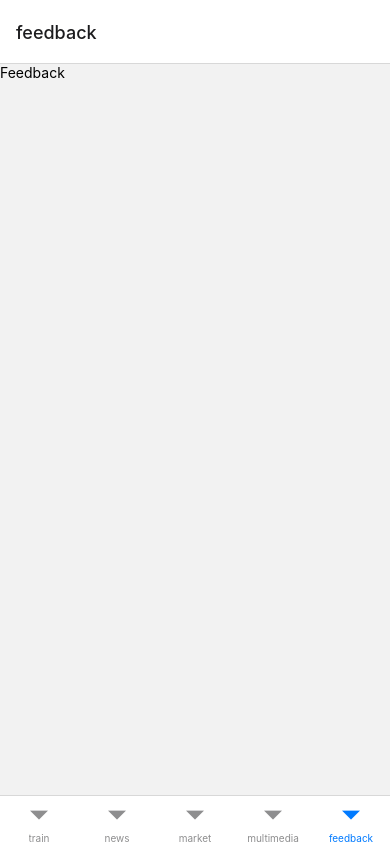
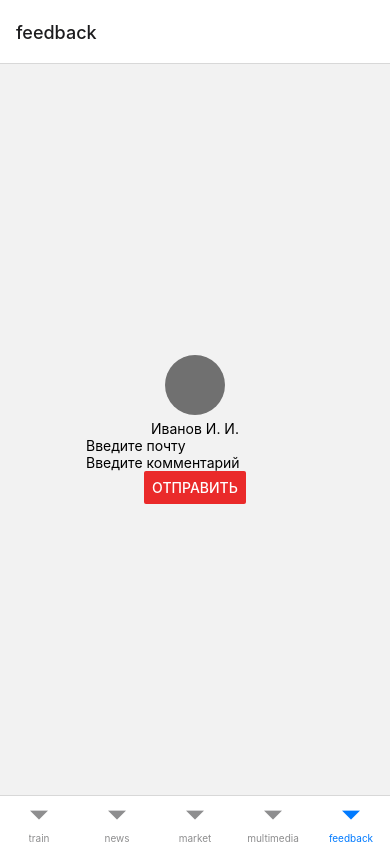
Before and after one commit to v1vaGIT/winrepo, a React Native app in the folder client/: screen /feedback in a window 390 px wide. Built offline with nearby package versions, Linux system fonts and the light colour scheme.

Commit message:
Добавил фидбэк

```diff
--- a/client/screens/Auth.js
+++ b/client/screens/Auth.js
@@ -1,6 +1,5 @@
 import React, { useState } from "react";
 import { View, Text, TextInput, Button, TouchableOpacity, StyleSheet } from 'react-native';
-import { SwitchButton } from "../components/SwitchButton";
 
 const OnPassport = () => {
 	const [text, onChangeText] = useState('')
--- a/client/screens/Tabs/Feedback.js
+++ b/client/screens/Tabs/Feedback.js
@@ -1,10 +1,33 @@
-import React from "react";
-import { View, Text } from 'react-native';
+import React, {useState} from "react";
+import { View, Text, TextInput, Button } from 'react-native';
 
 export const Feedback = () => {
+  const [mailInput, setMailInput] = useState('')
+  const [commentInput, setCommentInput] = useState('')
+
+  const onSubmit = () => {
+
+  }
+
   return (
-    <View>
-      <Text>Feedback</Text>
+    <View style={{ flex: 1, justifyContent: 'center', alignItems: 'center'}}>
+      <View style={{ backgroundColor: '#707070', width: 60, height: 60, borderRadius:'50%', marginBottom: 5 }} />
+      <Text>Иванов И. И.</Text> {/* получаем данные с сервера*/}
+      <TextInput
+        text={mailInput}
+        onChange={setMailInput}
+        placeholder='Введите почту'
+      />
+      <TextInput
+        text={commentInput}
+        onChange={setCommentInput}
+        placeholder='Введите комментарий'
+      />
+      <Button
+        title='Отправить'
+        onPress={onSubmit}
+        color='#EA2A2A'
+      />
     </View>
   )
 }
```
